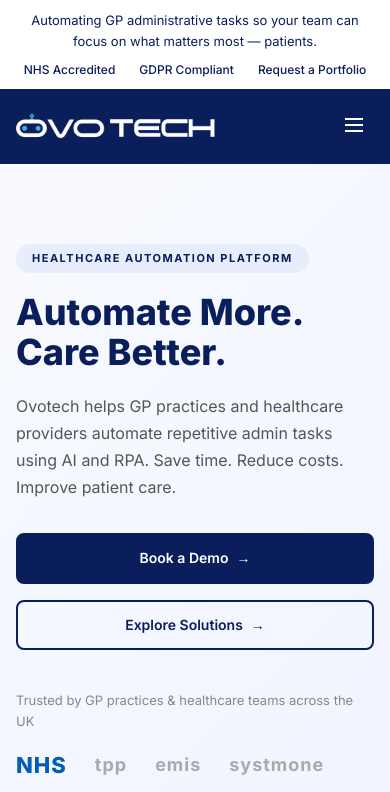
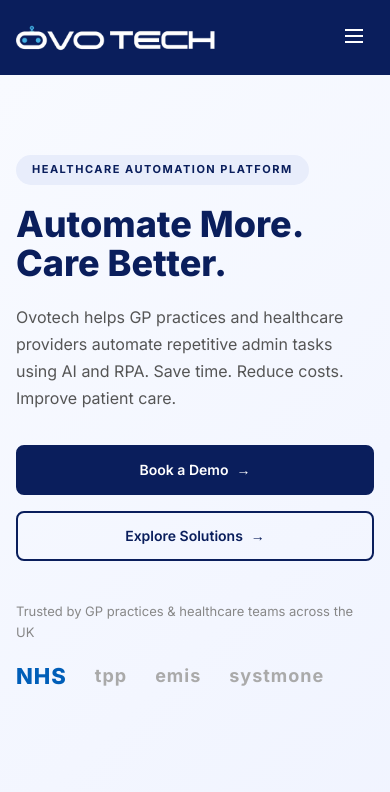
Before and after one commit to HafizTayyabNasir/ovotech, a Next.js app: page / in a window 390 px wide. Shown: the top 792 px of the page. Built offline with nearby package versions, Linux system fonts and the light colour scheme.

Commit message:
Buttons issues resolved

```diff
--- a/src/components/TopBar.module.css
+++ b/src/components/TopBar.module.css
@@ -5,5 +5,5 @@
 .links a:hover{color:#42B1E5;}
 
 @media(max-width:768px){
-  .inner{flex-direction:column;gap:8px;text-align:center;}
+  .topBar{display:none;}
 }
```
